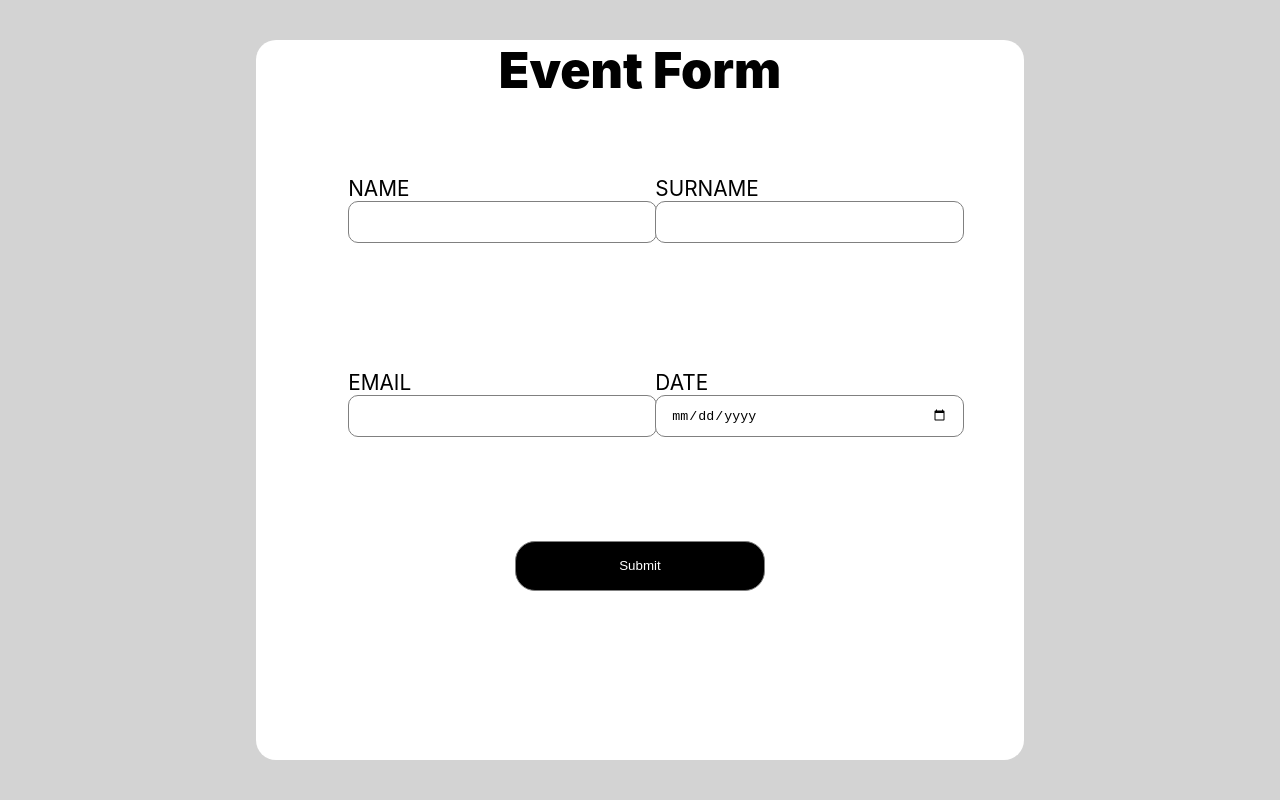
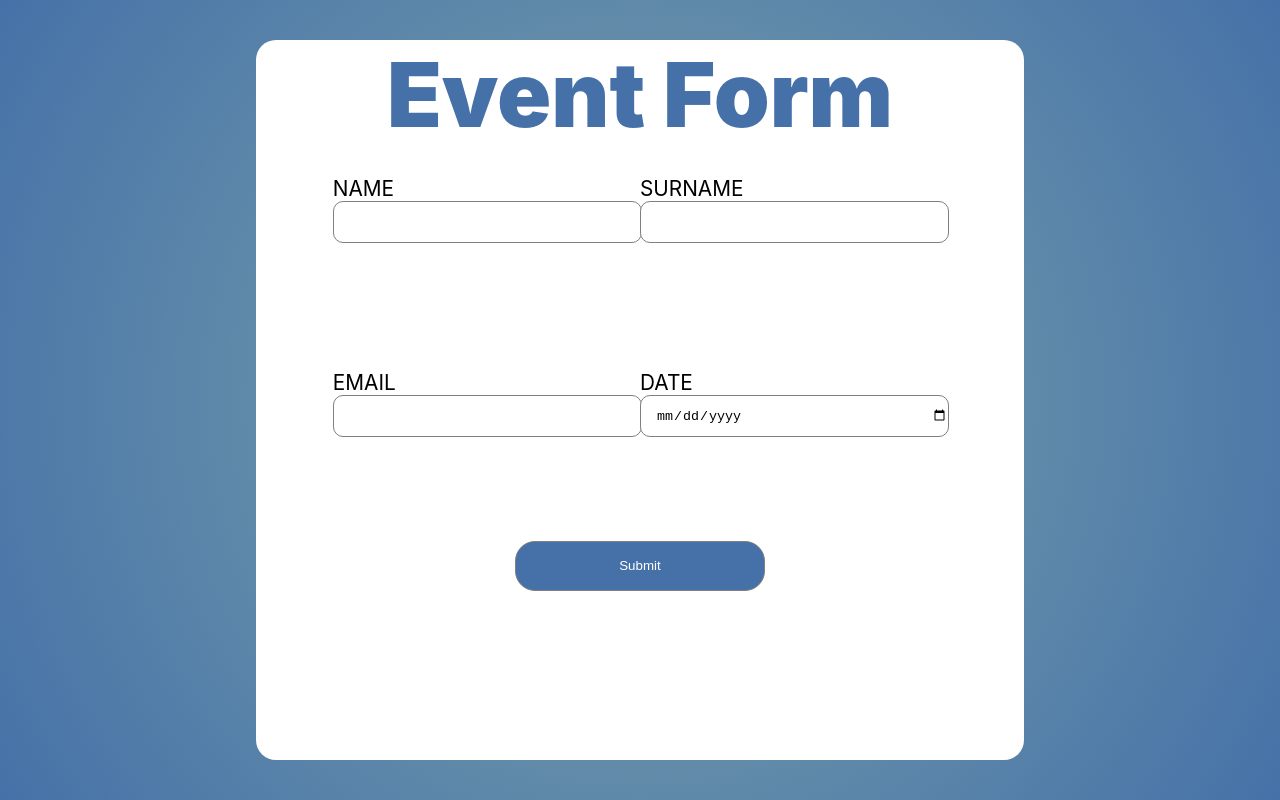
Before and after one commit to kuchtas/event-form, a React (Create React App) app in the folder client/: page / in a window 1280 px wide. Built offline with nearby package versions, Linux system fonts and the light colour scheme.

Commit message:
Improve page layout

```diff
--- a/client/src/App.js
+++ b/client/src/App.js
@@ -7,7 +7,8 @@ function App() {
   return (
     <div
       style={{
-        backgroundColor: "lightgrey",
+        background:
+          "radial-gradient(circle, rgba(66,119,143,0.76234243697479) 25%, rgba(69,113,168,1) 100%)",
         height: "100vh",
         width: "100vw",
         display: "flex",
--- a/client/src/components/FormField.jsx
+++ b/client/src/components/FormField.jsx
@@ -2,8 +2,8 @@ const FormField = ({ label, type, customStyles, onChange, errors }) => {
   return (
     <div
       style={{
-        width: "90%",
-        margin: "auto",
+        width: "95%",
+        margin: "auto 0px",
         ...customStyles,
       }}
     >
@@ -27,7 +27,8 @@ const FormField = ({ label, type, customStyles, onChange, errors }) => {
           height: "30px",
           borderRadius: "10px",
           border: errors ? "1px solid red" : "1px solid grey",
-          padding: "5px 15px 5px 15px",
+          padding: "5px 0px 5px 15px",
+          // margin: "3px 3px",
         }}
         onChange={(e) => onChange(e)}
       />
--- a/client/src/components/FormTitle.jsx
+++ b/client/src/components/FormTitle.jsx
@@ -3,9 +3,10 @@ const FormTitle = ({ title }) => {
     <div
       style={{
         textAlign: "center",
-        fontSize: "50px",
+        fontSize: "7vw",
         fontWeight: "900",
         height: "10%",
+        color: "#4571a8",
       }}
     >
       {title}
--- a/client/src/components/Notification.jsx
+++ b/client/src/components/Notification.jsx
@@ -21,9 +21,9 @@ const Notification = () => {
         left: "1vw",
         backgroundColor:
           notification.type === "success"
-            ? "#9ACD32"
+            ? "#40a829"
             : notification.type === "error"
-            ? "red"
+            ? "#A52A2A"
             : "black",
         padding: "10px 20px 10px 20px",
         borderRadius: "5px",
--- a/client/src/components/SendButton.jsx
+++ b/client/src/components/SendButton.jsx
@@ -7,7 +7,7 @@ const SendButton = ({ onSubmit }) => {
         margin: "auto",
         borderRadius: "20px",
         border: "1px solid grey",
-        backgroundColor: "black",
+        backgroundColor: "#4571a8",
         color: "white",
       }}
       onClick={(e) => onSubmit(e)}
```
